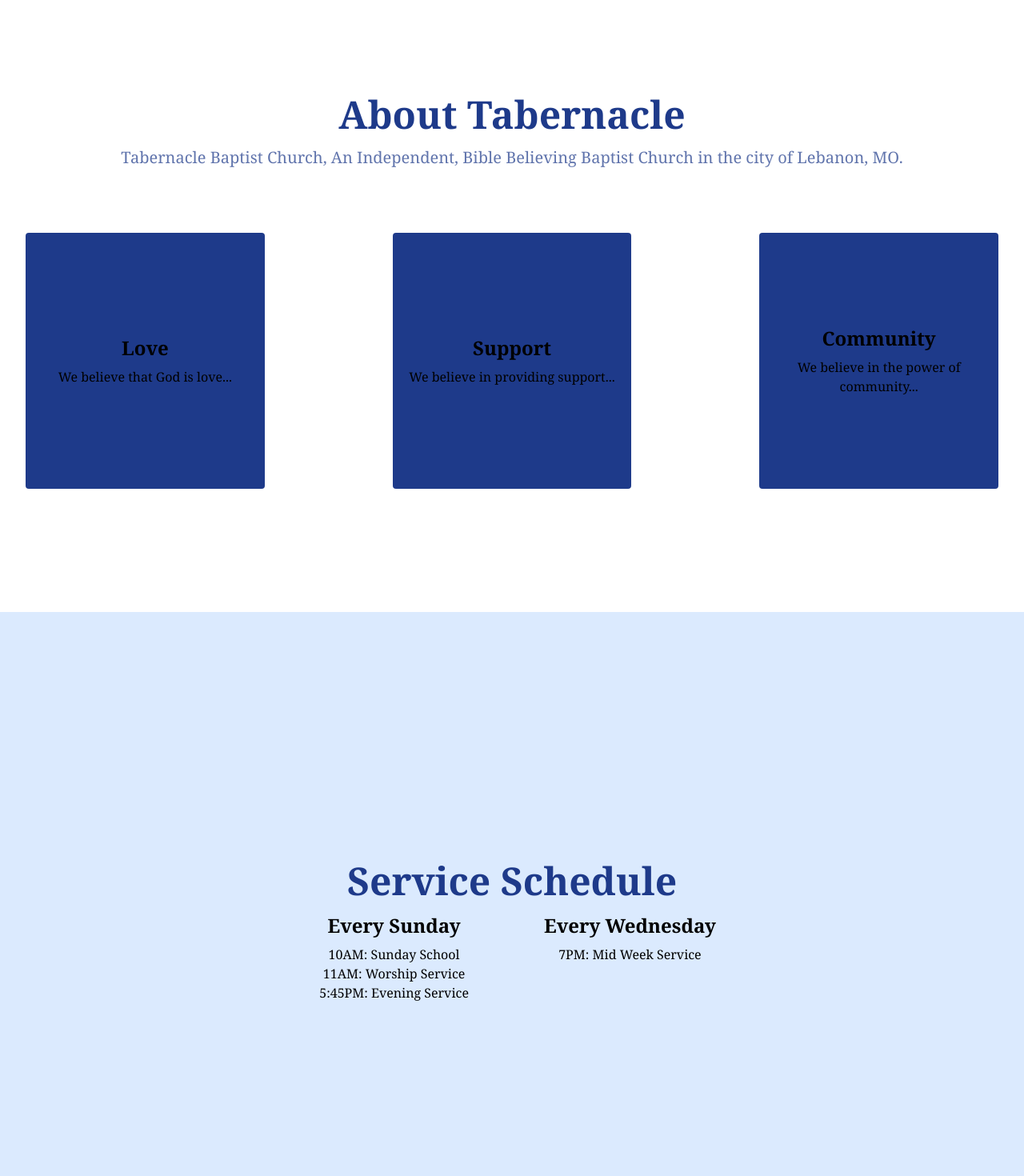
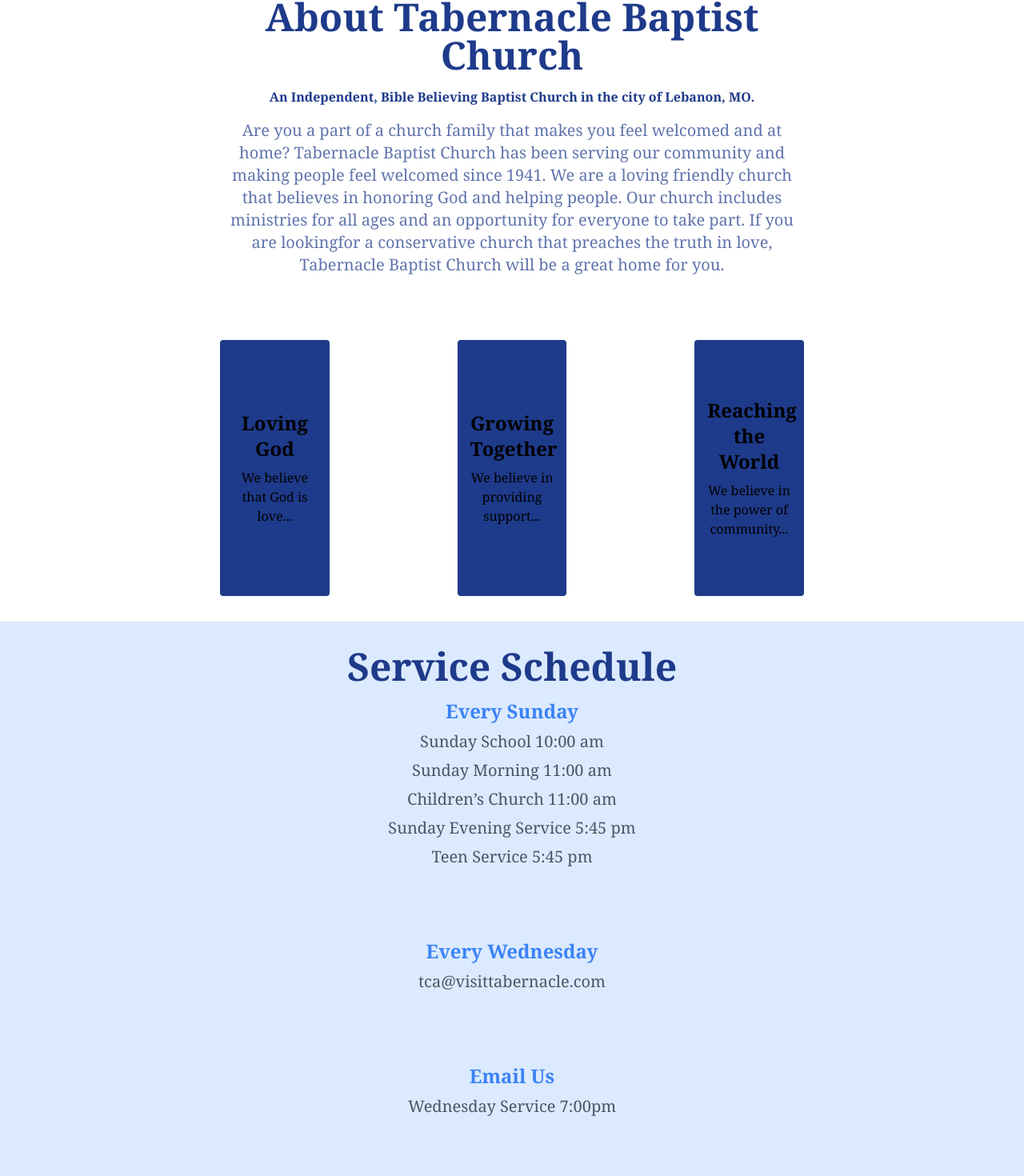
Before and after one commit to aboundsuite/norwalk, a Next.js app: page / in a window 1280 px wide. Shown: the part 835-2305 px from the top of the page at 80% size. Built offline with nearby package versions, Linux system fonts and the light colour scheme.

Commit message:
Initial commit

```diff
--- /dev/null
+++ b/src/app/about/page.tsx
@@ -0,0 +1,18 @@
+import React from 'react';
+import JoinUs from '../components/JoinUs';
+import About from '../components/About';
+import ServiceSchedule from '../components/ServiceSchedule';
+import Staff from '../components/Staff';
+import Contact from '../components/Contact';
+
+const AboutPage = () => (
+  <div>
+    <JoinUs />
+    <About />
+    <ServiceSchedule />
+    <Staff />
+    <Contact />
+  </div>
+);
+
+export default AboutPage;
--- a/src/app/components/About.tsx
+++ b/src/app/components/About.tsx
@@ -1,17 +1,20 @@
 const About = () => (
     <section id="about" className="flex items-center bg-white p-8 text-center min-h-screen">
 
-      <div className="text-center w-90 mx-auto">
+      <div className="text-center w-3/5 mx-auto">
       <div className="mb-20">
-        <h2 className="font-bold mb-4 text-blue-900 text-5xl">About Tabernacle</h2>
-      <p className="mb-4 text-blue-900 opacity-70 text-xl">Tabernacle Baptist Church, An Independent, Bible Believing Baptist Church in the city of Lebanon, MO.</p>
+        <h2 className="font-bold mb-4 text-blue-900 text-5xl">About Tabernacle Baptist Church</h2>
+        <h2 className="font-bold mb-4 text-blue-900 text-1xl">An Independent, Bible Believing Baptist Church in the city of Lebanon, MO.</h2>
+      <p className="mb-4 text-blue-900 opacity-70 text-xl">Are you a part of a church family that makes you feel welcomed and at home? Tabernacle Baptist Church has been serving our community and making people feel welcomed since 1941. We are a loving friendly church that believes in honoring God and helping people. Our church includes ministries for all ages and an opportunity for everyone to take part. If you are lookingfor a conservative church that preaches the truth in love, Tabernacle Baptist Church will be a great home for you.
+
+</p>
       </div>
       <div className="grid grid-cols-1 md:grid-cols-3 gap-40">
         <div className="flex bg-blue-900 p-4 rounded h-80 items-center">
           <div className="text-center mx-auto">
 
 
-          <h3 className="text-2xl font-bold mb-2">Love</h3>
+          <h3 className="text-2xl font-bold mb-2">Loving God</h3>
           <p>We believe that God is love...</p>
 
           </div>
@@ -23,7 +26,7 @@
           <div className="text-center w-full">
 
 
-          <h3 className="text-2xl font-bold mb-2">Support</h3>
+          <h3 className="text-2xl font-bold mb-2">Growing Together</h3>
           <p>We believe in providing support...</p>
           </div>
 
@@ -32,7 +35,7 @@
         <div className="flex bg-blue-900 p-4 rounded h-80 items-center">
           <div className="text-center w-full">
 
-          <h3 className="text-2xl font-bold mb-2">Community</h3>
+          <h3 className="text-2xl font-bold mb-2">Reaching the World</h3>
           <p>We believe in the power of community...</p>
           </div>
 
--- a/src/app/components/Footer.tsx
+++ b/src/app/components/Footer.tsx
@@ -1,6 +1,6 @@
 const Footer = () => (
     <footer className="bg-blue-900 text-white p-4 text-center">
-      <p>© 2023 Tabernacle Baptist Church</p>
+      <p>© 2024 Tabernacle Baptist Church</p>
       <p>Designed and Developed by achurch.app</p>
     </footer>
   );
--- a/src/app/components/Header.tsx
+++ b/src/app/components/Header.tsx
@@ -16,7 +16,7 @@
 
   return (
     <header className="fixed top-0 left-0 w-full bg-blue-900 text-white p-4 flex justify-between items-center z-50">
-      <div className="text-2xl font-bold"><img src='/logo_white.png' className='w-64'></img></div>
+      <div className="text-2xl font-bold"><a href='/'><img src='/logo_white.png' className='w-64'></img></a></div>
       <button
         className="text-2xl focus:outline-none"
         onClick={toggleMenu}
@@ -34,16 +34,22 @@
           <nav>
             <ul className="space-y-4 text-center">
               <li>
-                <Link href="#about" onClick={closeMenu}>
+                <Link href="/about" onClick={closeMenu}>
                   About us
                 </Link>
               </li>
               <li>
-                <Link href="#staff" onClick={closeMenu}>
-                  Our Staff
+                <Link href="/ministries" onClick={closeMenu}>
+                  Ministries
                 </Link>
               </li>
               <li>
+                <Link href="/contact" onClick={closeMenu}>
+                  Contact
+                </Link>
+                </li>
+
+                <li>
                 <Link href="#join" onClick={closeMenu}>
                   I’m new here
                 </Link>
--- a/src/app/components/ServiceSchedule.tsx
+++ b/src/app/components/ServiceSchedule.tsx
@@ -3,17 +3,33 @@
    <div className="text-center w-90 mx-auto">
    <h2 className="text-3xl font-bold mb-4 text-blue-900 text-5xl mb-100">Service Schedule</h2>
 
-      <div className="grid grid-cols-1 md:grid-cols-2 gap-20">
+      <div className="grid grid-cols-1 gap-20">
         <div>
-          <h3 className="text-2xl font-bold mb-2">Every Sunday</h3>
-          <p>10AM: Sunday School</p>
-          <p>11AM: Worship Service</p>
-          <p>5:45PM: Evening Service</p>
+          <h3 className="text-2xl font-bold mb-2 text-blue-500 mb-10">Every Sunday</h3>
+          <p className="text-xl font-normal mb-2 text-gray-600">Sunday School                               10:00 am</p>
+          <p className="text-xl font-normal mb-2 text-gray-600">Sunday Morning                             11:00 am</p>
+          <p className="text-xl font-normal mb-2 text-gray-600">Children’s Church                          11:00 am</p>
+          <p className="text-xl font-normal mb-2 text-gray-600">Sunday Evening Service               5:45 pm</p>
+          <p className="text-xl font-normal mb-2 text-gray-600">Teen Service                                    5:45 pm</p>
         </div>
         <div>
-          <h3 className="text-2xl font-bold mb-2">Every Wednesday</h3>
-          <p>7PM: Mid Week Service</p>
+          <h3 className="text-2xl font-bold mb-2 text-blue-500">Every Wednesday</h3>
+          <p className="text-xl font-normal mb-2 text-gray-600">‍‍tca@visittabernacle.com</p>
         </div>
+        <div>
+          <h3 className="text-2xl font-bold mb-2 text-blue-500">Email Us</h3>
+          <p className="text-xl font-normal mb-2 text-gray-600">‍Wednesday Service                             7:00pm</p>
+        </div>
+        <div>
+          <h3 className="text-2xl font-bold mb-2 text-blue-500">‍We are at</h3>
+          <p className="text-xl font-normal mb-2 text-gray-600">‍929 Springfield Rd</p>
+          <p className="text-xl font-normal mb-2 text-gray-600"> Lebanon, MO 65536                             7:00pm</p>
+          <a href="https://www.google.com/maps/place/Tabernacle+Baptist+Church/@37.6733476,-92.6706705,17z/data=!3m1!4b1!4m6!3m5!1s0x87c539e0a551f449:0x8d0b04d598ca99c8!8m2!3d37.6733476!4d-92.6680956!16s%2Fg%2F11fqk3x97q?entry=ttu" target="_blank">
+    <button className="bg-blue-900 h-20 w-50 hover:bg-blue-700 text-white px-4 py-2 rounded px-20 text-xl">Get Directions</button>
+</a>
+        </div>
+
+
       </div>
 
       </div>
--- /dev/null
+++ b/src/app/contact/page.tsx
@@ -0,0 +1,18 @@
+import React from 'react';
+import JoinUs from '../components/JoinUs';
+import About from '../components/About';
+import ServiceSchedule from '../components/ServiceSchedule';
+import Staff from '../components/Staff';
+import Contact from '../components/Contact';
+
+const AboutPage = () => (
+  <div>
+    <JoinUs />
+    <About />
+    <ServiceSchedule />
+    <Staff />
+    <Contact />
+  </div>
+);
+
+export default AboutPage;
--- /dev/null
+++ b/src/app/ministries/page.tsx
@@ -0,0 +1,18 @@
+import React from 'react';
+import JoinUs from '../components/JoinUs';
+import About from '../components/About';
+import ServiceSchedule from '../components/ServiceSchedule';
+import Staff from '../components/Staff';
+import Contact from '../components/Contact';
+
+const AboutPage = () => (
+  <div>
+    <JoinUs />
+    <About />
+    <ServiceSchedule />
+    <Staff />
+    <Contact />
+  </div>
+);
+
+export default AboutPage;
```
